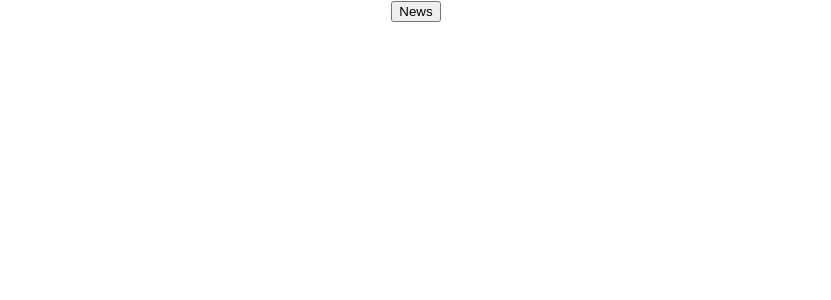
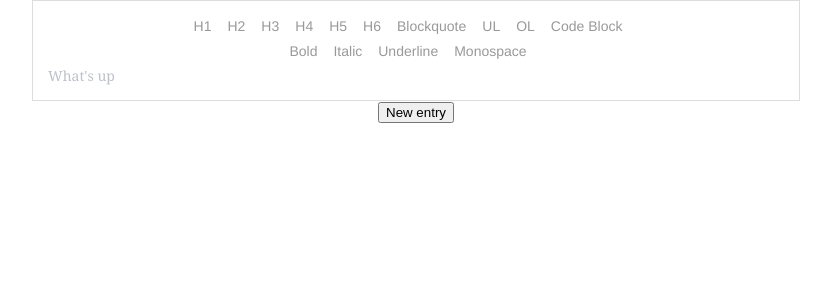
Before and after one commit to notakay/journal-app, a React (Create React App) app: page / in a window 1280 px wide. Shown: the top 300 px of the page, without its empty margins (224-1055 px from the left). Built offline with nearby package versions, Linux system fonts and the light colour scheme.

Commit message:
Fixed react logic error thanks to derrick

```diff
--- a/src/components/App/App.js
+++ b/src/components/App/App.js
@@ -1,19 +1,43 @@
-import React, { useState } from "react";
+import React from "react";
 import "./App.css";
-import MyEditor from "../EditorPage/EditorPage";
-import { EditorState } from "draft-js";
+import EditorPage from "../EditorPage/EditorPage";
+import { EditorState, convertToRaw } from "draft-js";
 
-const App = () => {
-	const [editorState, setEditorState] = useState(() =>
+function App() {
+  const [editorState, setEditorState] = React.useState(() =>
     EditorState.createEmpty()
   );
 
+  const [entry, setEntry] = React.useState(() => Date.parse(new Date()));
+
+  function editorOnChange(editorState) {
+    saveContent(editorState)
+    setEditorState(editorState);
+  }
+
+  function saveContent(editorState) {
+    if (editorState.getCurrentContent().hasText()) {
+      const contentState = editorState.getCurrentContent();
+      window.localStorage.setItem(entry, JSON.stringify(convertToRaw(contentState)));;
+    } else {
+      window.localStorage.removeItem(entry);
+    }
+  }
+
+  function newEntry() {
+    setEntry(Date.parse(new Date()));
+    setEditorState(EditorState.createEmpty());
+    console.log(entry);
+  }
+
   return (
     <div className="App">
-			<button onClick={() => setEditorState(EditorState.createEmpty())}>
-				News
+      <EditorPage editorState={editorState} onChange={editorOnChange} />
+      <button
+        onClick={newEntry}
+      >
+        New entry
 			</button>
-			<MyEditor editorState={editorState} onChange={setEditorState} />
     </div>
   );
 };
--- a/src/components/EditorPage/EditorPage.js
+++ b/src/components/EditorPage/EditorPage.js
@@ -1,11 +1,191 @@
-import React from "react";
-import { Editor } from "draft-js";
-import "draft-js/dist/Draft.css";
+import React from 'react';
+import { Editor, RichUtils, getDefaultKeyBinding } from 'draft-js';
+import 'draft-js/dist/Draft.css';
+import './EditorPage.css';
+import './RichEditor.css';
 
-export default function MyEditor({ editorState, onChange }) {
-	return (
-		<div>
-			<Editor editorState={editorState} onChange={onChange} />
-		</div>
-	);
+function EditorPage(props) {
+
+    const editorState = props.editorState;
+    const onChange = props.onChange;
+
+    const editor = React.useRef(null);
+
+    function focusEditor() {
+        editor.current.focus();
+    }
+
+    React.useEffect(() => {
+        focusEditor();
+    }, []);
+
+    function handleKeyCommand(command, editorState) {
+        const newState = RichUtils.handleKeyCommand(editorState, command);
+        if (newState) {
+            onChange(newState);
+            return true;
+        }
+        return false;
+    }
+
+    function mapKeyToEditorCommand(e) {
+        if (e.keyCode === 9 /* TAB */) {
+            const newEditorState = RichUtils.onTab(
+                e,
+                editorState,
+                4, /* maxDepth */
+            );
+            if (newEditorState !== editorState) {
+                onChange(newEditorState);
+            }
+            return;
+        }
+        return getDefaultKeyBinding(e);
+    }
+
+
+    function toggleBlockType(blockType) {
+        onChange(
+            RichUtils.toggleBlockType(
+                editorState,
+                blockType
+            )
+        );
+    }
+
+    function toggleInlineStyle(inlineStyle) {
+        onChange(
+            RichUtils.toggleInlineStyle(
+                editorState,
+                inlineStyle
+            )
+        );
+    }
+
+    return (
+        <div className="EditorPage">
+            <div className="RichEditor-root">
+                <BlockStyleControls
+                    editorState={editorState}
+                    onToggle={toggleBlockType}
+                />
+                <InlineStyleControls
+                    editorState={editorState}
+                    onToggle={toggleInlineStyle}
+                />
+                <div onClick={focusEditor}>
+                    <Editor
+                        blockStyleFn={getBlockStyle}
+                        customStyleMap={styleMap}
+                        ref={editor}
+                        editorState={editorState}
+                        handleKeyCommand={handleKeyCommand}
+                        keyBindingFn={mapKeyToEditorCommand}
+                        onChange={onChange}
+                        spellCheck={true}
+                        placeholder="What's up"
+                    />
+                </div>
+            </div>
+        </div>
+    );
 }
+
+
+// Custom overrides for "code" style.
+const styleMap = {
+    CODE: {
+        backgroundColor: 'rgba(0, 0, 0, 0.05)',
+        fontFamily: '"Inconsolata", "Menlo", "Consolas", monospace',
+        fontSize: 16,
+        padding: 2,
+    },
+};
+
+function getBlockStyle(block) {
+    switch (block.getType()) {
+        case 'blockquote': return 'RichEditor-blockquote';
+        default: return null;
+    }
+}
+
+function StyleButton(props) {
+    function onToggle(e) {
+        e.preventDefault();
+        props.onToggle(props.style);
+    }
+
+    let className = 'RichEditor-styleButton';
+    if (props.active) {
+        className += ' RichEditor-activeButton';
+    }
+
+    return (
+        <span className={className} onMouseDown={onToggle}>
+            {props.label}
+        </span>
+    );
+}
+
+const BLOCK_TYPES = [
+    { label: 'H1', style: 'header-one' },
+    { label: 'H2', style: 'header-two' },
+    { label: 'H3', style: 'header-three' },
+    { label: 'H4', style: 'header-four' },
+    { label: 'H5', style: 'header-five' },
+    { label: 'H6', style: 'header-six' },
+    { label: 'Blockquote', style: 'blockquote' },
+    { label: 'UL', style: 'unordered-list-item' },
+    { label: 'OL', style: 'ordered-list-item' },
+    { label: 'Code Block', style: 'code-block' },
+];
+
+const BlockStyleControls = (props) => {
+    const { editorState } = props;
+    const selection = editorState.getSelection();
+    const blockType = editorState
+        .getCurrentContent()
+        .getBlockForKey(selection.getStartKey())
+        .getType();
+
+    return (
+        <div className="RichEditor-controls">
+            {BLOCK_TYPES.map((type) =>
+                <StyleButton
+                    key={type.label}
+                    active={type.style === blockType}
+                    label={type.label}
+                    onToggle={props.onToggle}
+                    style={type.style}
+                />
+            )}
+        </div>
+    );
+};
+
+var INLINE_STYLES = [
+    { label: 'Bold', style: 'BOLD' },
+    { label: 'Italic', style: 'ITALIC' },
+    { label: 'Underline', style: 'UNDERLINE' },
+    { label: 'Monospace', style: 'CODE' },
+];
+
+const InlineStyleControls = (props) => {
+    const currentStyle = props.editorState.getCurrentInlineStyle();
+
+    return (
+        <div className="RichEditor-controls">
+            {INLINE_STYLES.map((type) =>
+                <StyleButton
+                    key={type.label}
+                    active={currentStyle.has(type.style)}
+                    label={type.label}
+                    onToggle={props.onToggle}
+                    style={type.style}
+                />
+            )}
+        </div>
+    );
+};
+
+export default EditorPage;
```
Lines whose indentation alone changed are shown as unchanged.
